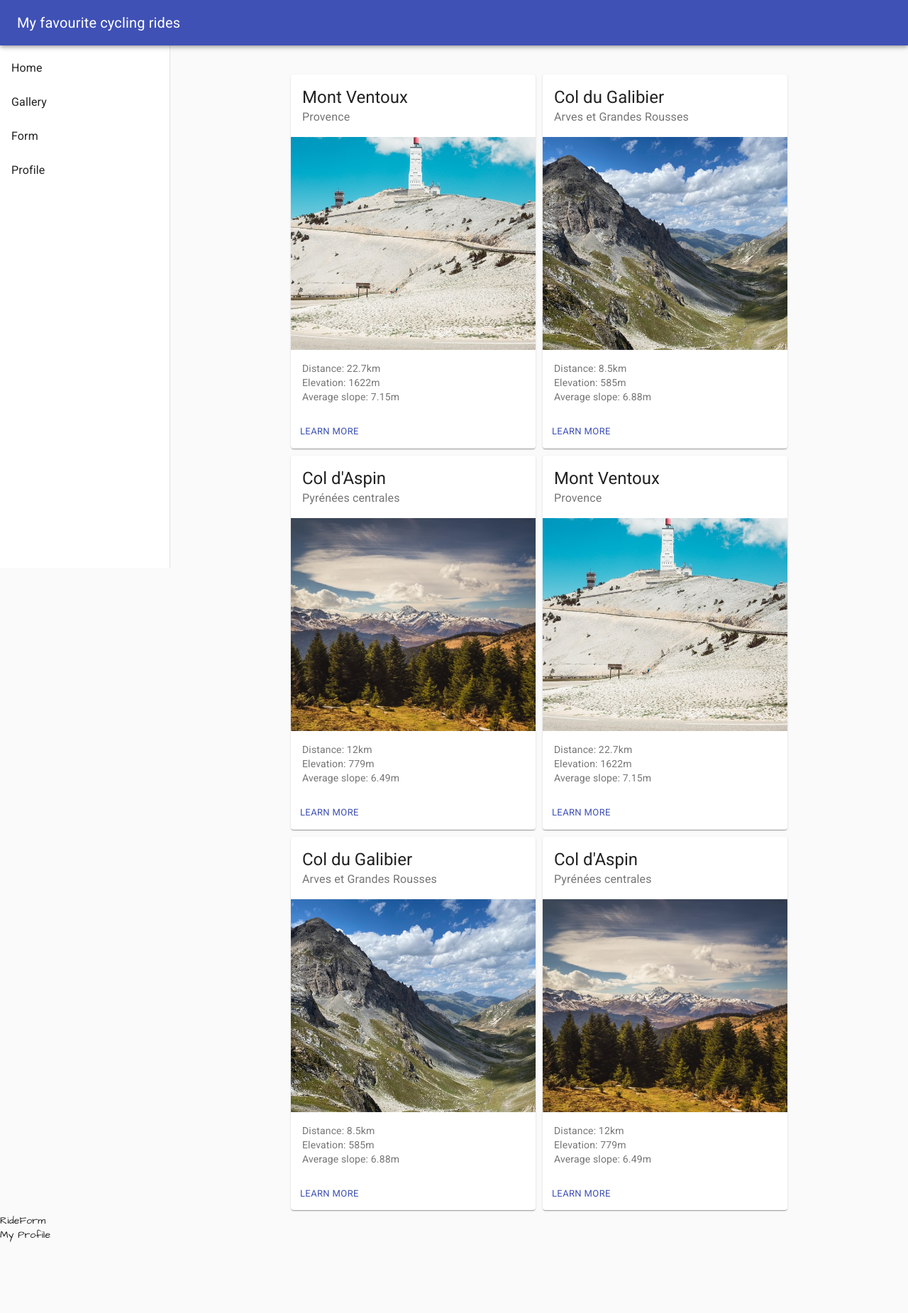
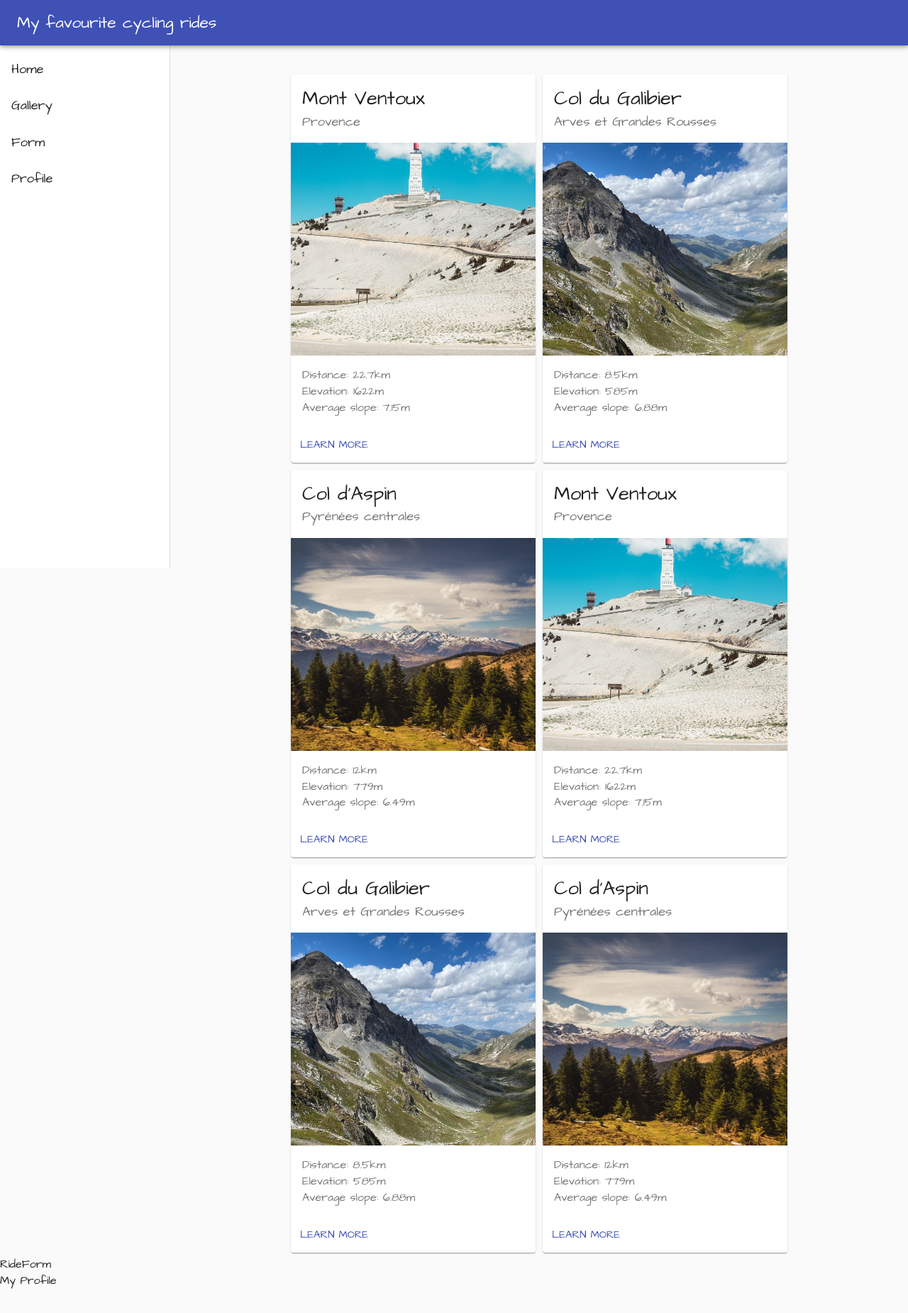
Before and after one commit to ln56b/reactjs-express-node-mysql-MyFavouriteCyclingRides, a React (Create React App) app in the folder frontend/: page / in a window 1280 px wide. Shown: the top 1850 px of the page at 71% size. Built offline with nearby package versions, Linux system fonts and the light colour scheme.

Commit message:
changed typography

```diff
--- a/frontend/package.json
+++ b/frontend/package.json
@@ -5,6 +5,7 @@
   "dependencies": {
     "@material-ui/core": "^4.11.0",
     "@material-ui/icons": "^4.9.1",
+    "@material-ui/styles": "^4.10.0",
     "@testing-library/jest-dom": "^4.2.4",
     "@testing-library/react": "^9.3.2",
     "@testing-library/user-event": "^7.1.2",
--- a/frontend/src/App.css
+++ b/frontend/src/App.css
@@ -1,10 +1,4 @@
 .cycling-rides {
-	font-family: 'Architects Daughter', cursive;
-}
-
-.header {
-	padding: 1rem;
-	text-align: center;
 }
 
 .rides-gallery {
--- a/frontend/src/components/CyclingRides.jsx
+++ b/frontend/src/components/CyclingRides.jsx
@@ -1,17 +1,27 @@
 import React from 'react';
+import { MuiThemeProvider, createMuiTheme } from '@material-ui/core/styles';
 
 import MyProfile from './MyProfile';
 import ResponsiveDrawer from './ResponsiveDrawer';
 import RideForm from './RideForm';
 import RidesGallery from './RidesGallery';
 
+const THEME = createMuiTheme({
+	typography: {
+		fontFamily: `'Architects Daughter', cursive`,
+		fontSize: 16,
+	},
+});
+
 function CyclingRides() {
 	return (
 		<div className="cycling-rides">
-			<RidesGallery />
-			<RideForm />
-			<MyProfile />
-			<ResponsiveDrawer />
+			<MuiThemeProvider theme={THEME}>
+				<RidesGallery />
+				<RideForm />
+				<MyProfile />
+				<ResponsiveDrawer />
+			</MuiThemeProvider>
 		</div>
 	);
 }
```
Also changed, not shown: frontend/public/logo192.png (deleted), frontend/public/logo512.png (deleted).
